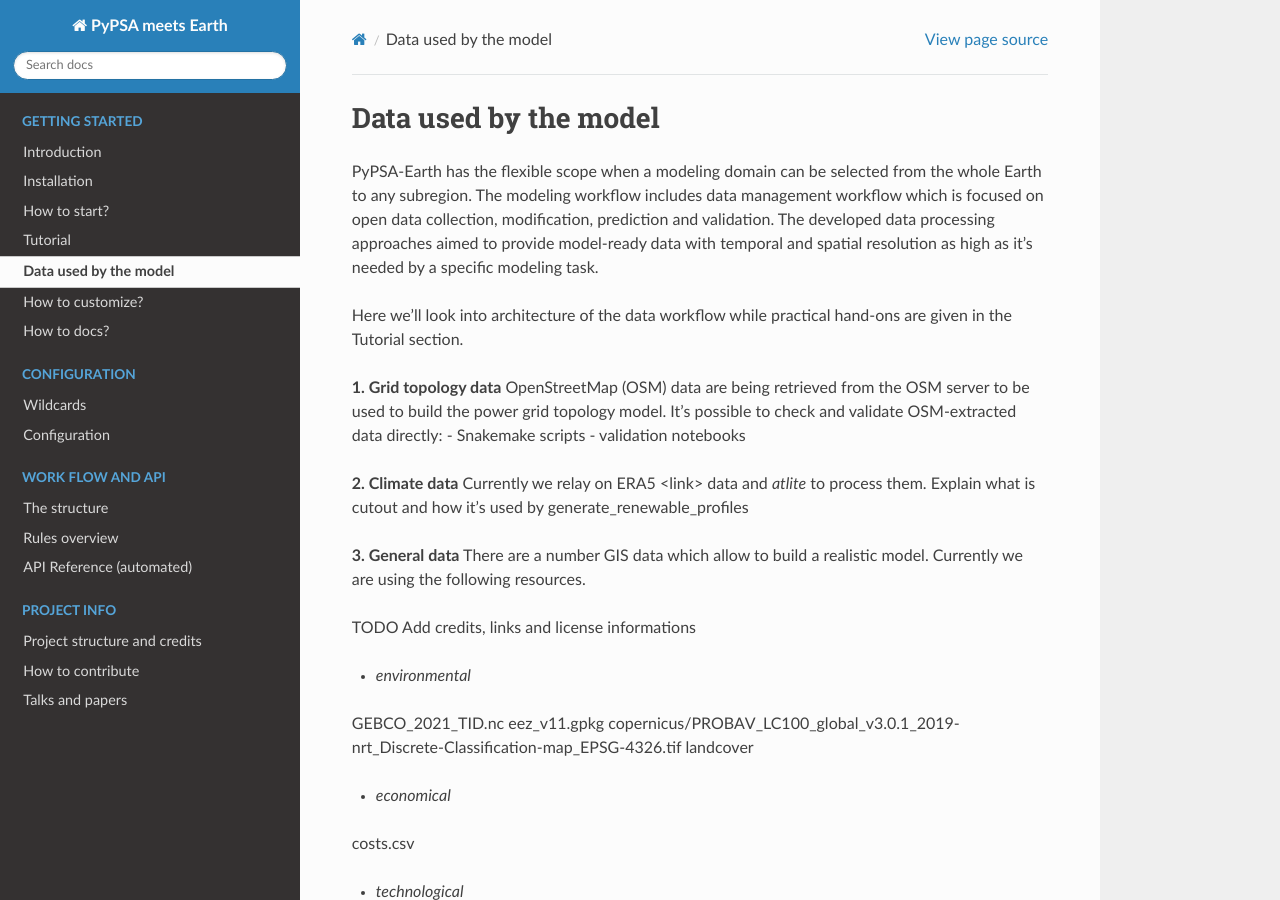
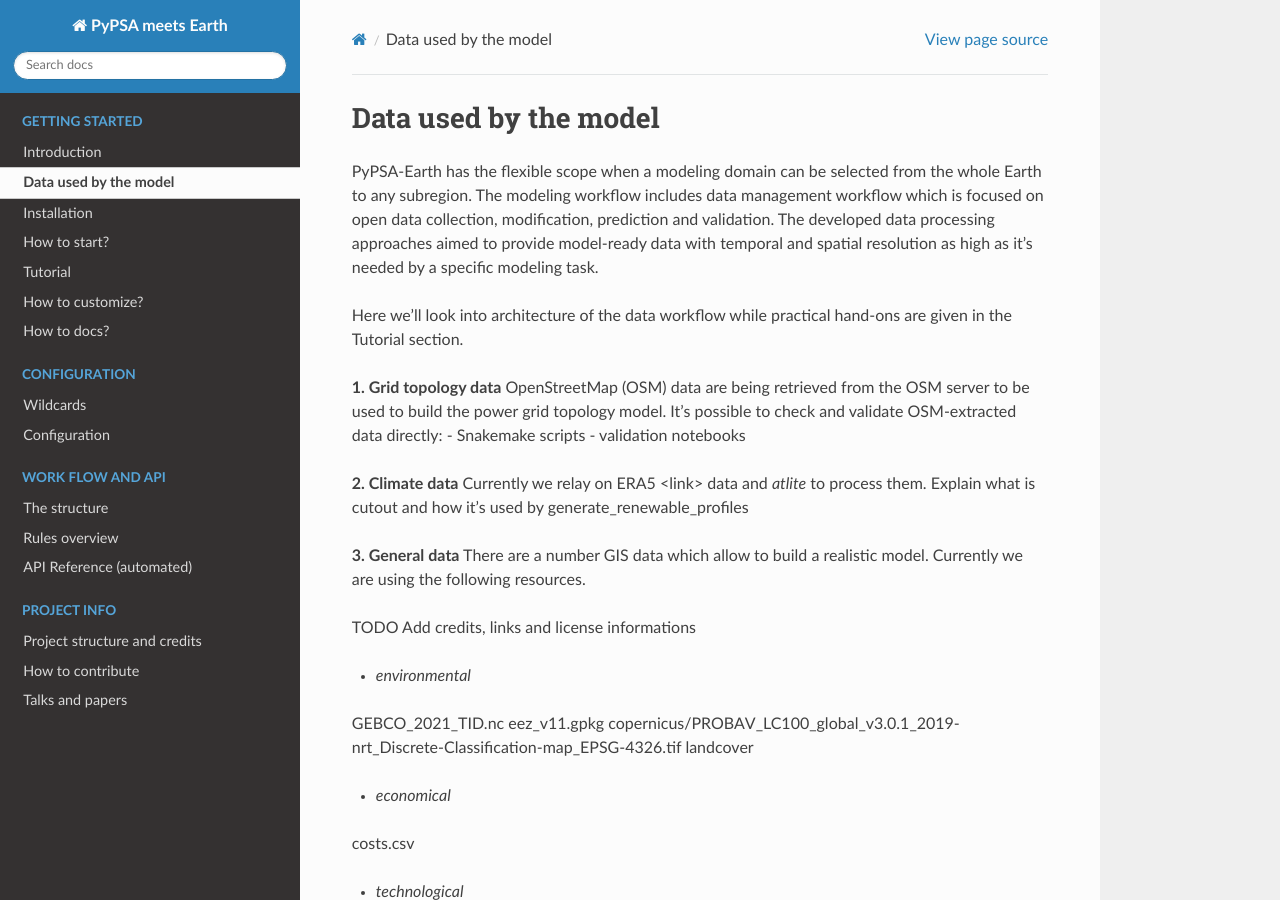
Before and after one commit to pypsa-meets-earth/pypsa-earth, a Sphinx documentation site: the page built from doc/data_workflow.rst, in a window 1280 px wide and 900 px high. Built offline with Sphinx 7.4.7 and the Read the Docs theme 2.0.0, drawn with Linux system fonts in a browser that asks for light colours; pages that are not in the unit, such as notebooks, are missing from menus; the version number could not be read and is left out.

```diff
--- a/doc/index.rst
+++ b/doc/index.rst
@@ -73,10 +73,10 @@ Documentation
    :caption: Getting Started
 
    introduction
+   data_workflow
    installation
    how_to_start
    tutorial
-   data_workflow
    how_to_customize
    how_to_docs
 
```
